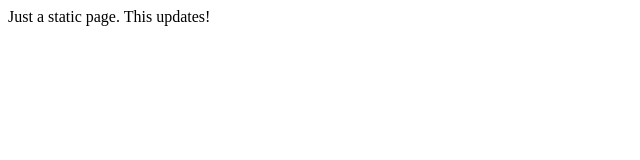
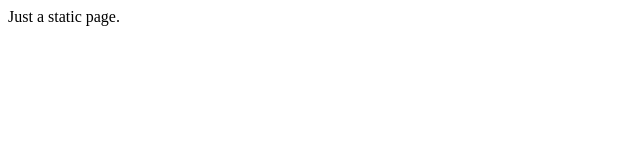
Before and after one commit to jelmstrom/jsfs-sample-netlify-function, a plain HTML site: page static/index.html in a window 1280 px wide. Shown: the whole page, without its empty margins (0-640 px from the left). Drawn offline with Linux system fonts and the light colour scheme.

Commit message:
Basic content

```diff
--- a/static/index.html
+++ b/static/index.html
@@ -3,6 +3,6 @@
     <head>
     </head>
     <body>
-        Just a static page. This updates!
+        Just a static page.
     </body>
 </html>
```
